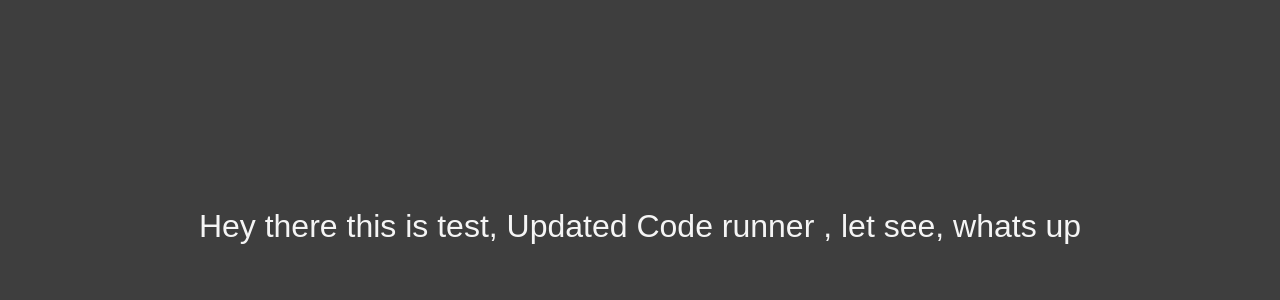
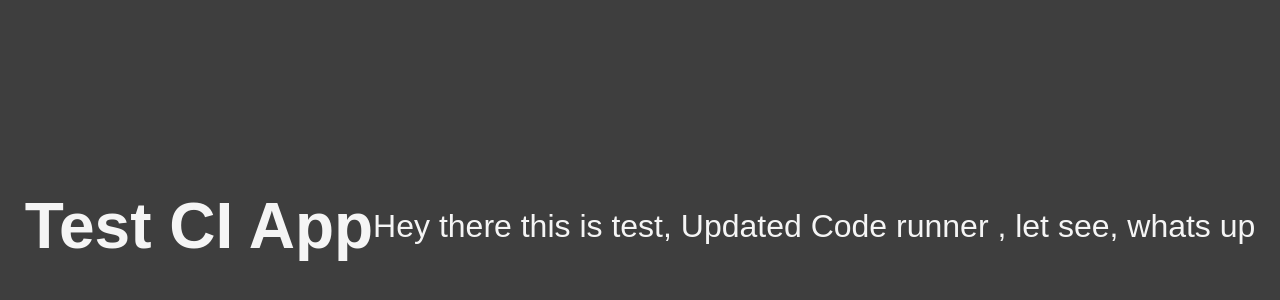
Before and after one commit to rajgopaljakhmola/testCI, an Angular app: page / in a window 1280 px wide. Shown: the part 174-474 px from the top of the page. Built offline with nearby package versions, Linux system fonts and the light colour scheme.

Commit message:
heading added

```diff
--- a/src/app/app.component.html
+++ b/src/app/app.component.html
@@ -1,4 +1,4 @@
 <div>
+  <h1>Test CI App</h1>
   Hey there this is test, Updated Code runner , let see, whats up
-
 </div>
```
